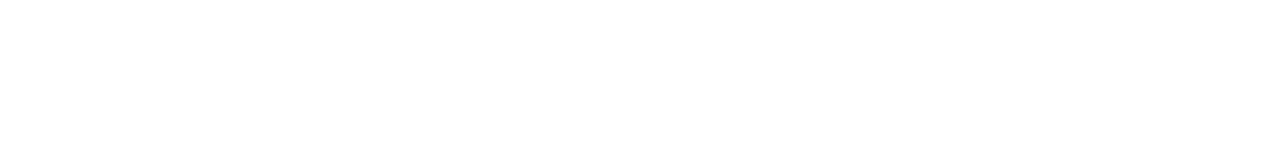
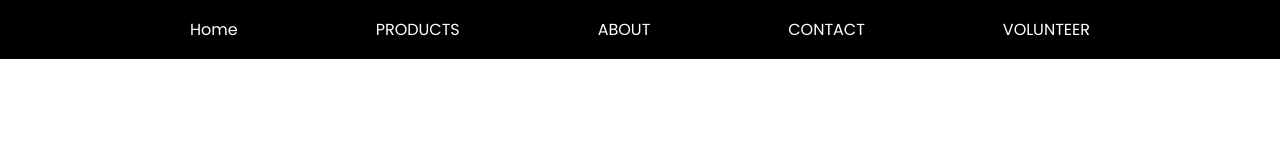
Before and after one commit to Karthik-R-Dev/Freelance, a plain HTML site: page index.html in a window 1280 px wide. Drawn offline with nearby package versions, Linux system fonts and the light colour scheme.

Commit message:
navbar-work

```diff
--- a/index.html
+++ b/index.html
@@ -4,9 +4,44 @@
     <meta charset="UTF-8">
     <meta http-equiv="X-UA-Compatible" content="IE=edge">
     <meta name="viewport" content="width=device-width, initial-scale=1.0">
-    <title>Document</title>
+    <title>Document</title><!-- Favicon -->
+    <link rel="shortcut icon" href="./images/favicon-smily.png" type="image/x-icon">
+    <!-- Font Awesome -->
+    <link rel="stylesheet" href="https://cdnjs.cloudflare.com/ajax/libs/font-awesome/5.15.3/css/all.min.css"/>
+    <!-- Google font -->
+    <link rel="preconnect" href="https://fonts.googleapis.com">
+    <link rel="preconnect" href="https://fonts.gstatic.com" crossorigin>
+    <link href="https://fonts.googleapis.com/css2?family=Poppins:wght@400;500;600&display=swap" rel="stylesheet"/>
+    <!-- AOS -->
+    <link rel="stylesheet" href="https://cdnjs.cloudflare.com/ajax/libs/aos/2.3.4/aos.css"/>
+    <!-- Glide js -->
+    <link rel="stylesheet" href="https://cdnjs.cloudflare.com/ajax/libs/Glide.js/3.4.1/css/glide.core.css"/>
+    <link rel="stylesheet" href="https://cdnjs.cloudflare.com/ajax/libs/Glide.js/3.4.1/css/glide.theme.css"/>
+    <!-- stylesheet -->
+    <link rel="stylesheet" href="styles.css">
 </head>
 <body>
-
+    <div class="top-navbar">
+        <ul class="navbar">
+            <li class="navbar-content">
+                <a href="#home" class="nav-link scroll-link">Home</a>
+            </li>
+            <li class="navbar-content">
+                <a href="#home" class="nav-link scroll-link">PRODUCTS</a>
+            </li>
+            <li class="navbar-content">
+                <a href="#home" class="nav-link scroll-link">ABOUT</a>
+            </li>
+            <li class="navbar-content">
+                <a href="#home" class="nav-link scroll-link">CONTACT</a>
+            </li>
+            <li class="navbar-content">
+                <a href="#home" class="nav-link scroll-link">VOLUNTEER</a>
+            </li>
+        </ul>
+    </div>
 </body>
 </html>
+
+
+<!-- https://meet.google.com/mbb-xnqw-cfq -->
--- a/styles.css
+++ b/styles.css
@@ -0,0 +1,28 @@
+*{
+    margin: 0;
+}
+
+body{
+    font-family: "Poppins", sans-serif;
+}
+
+.navbar{
+    display: flex;
+    list-style: none;
+    justify-content: space-between;
+    padding: 17px 0;
+}
+
+.top-navbar{
+    background-color: black;
+    padding: 0 190px;
+}
+
+.nav-link {
+    color: white;
+    text-decoration: none;
+}
+
+.nav-link:hover{
+    color: yellow;
+}
```
